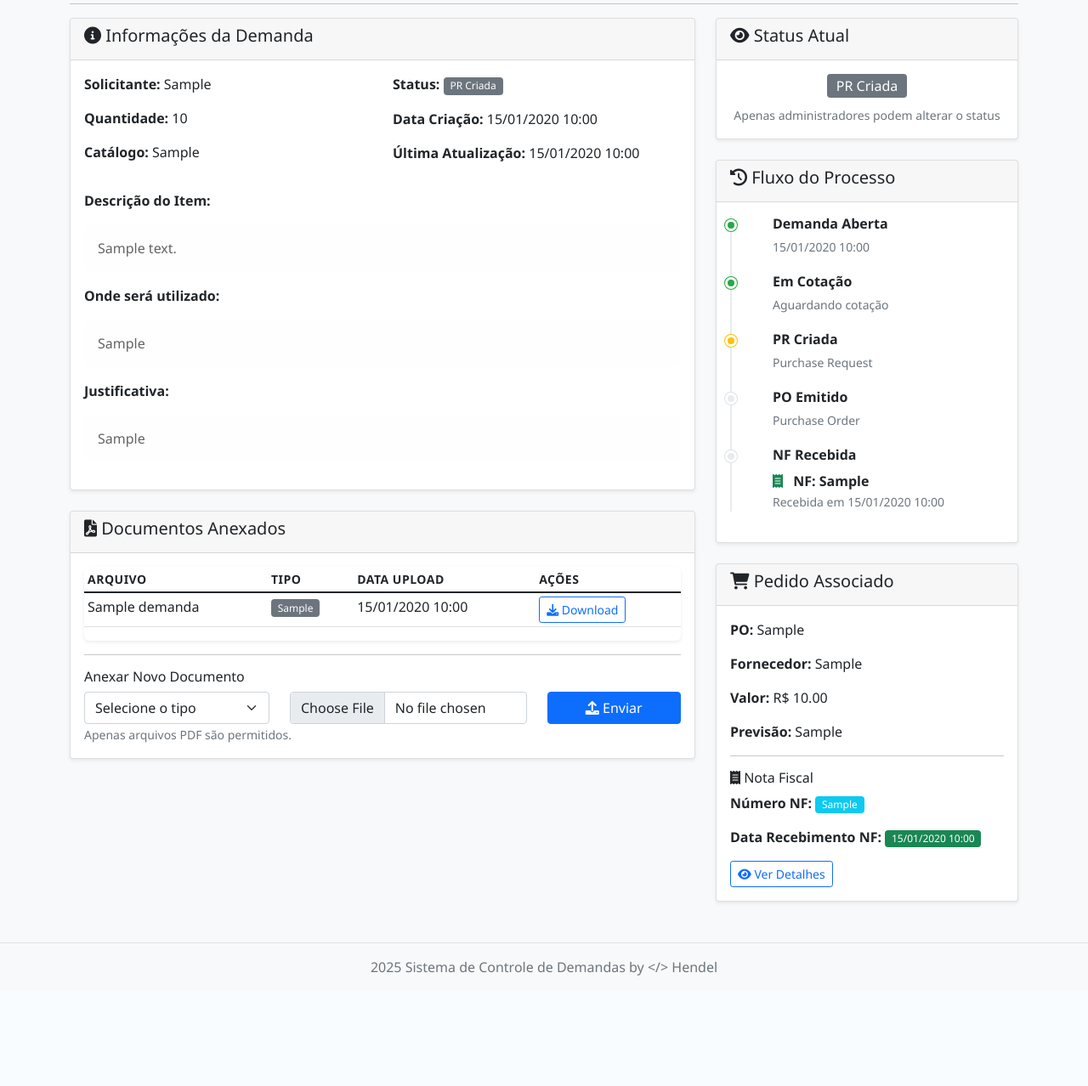
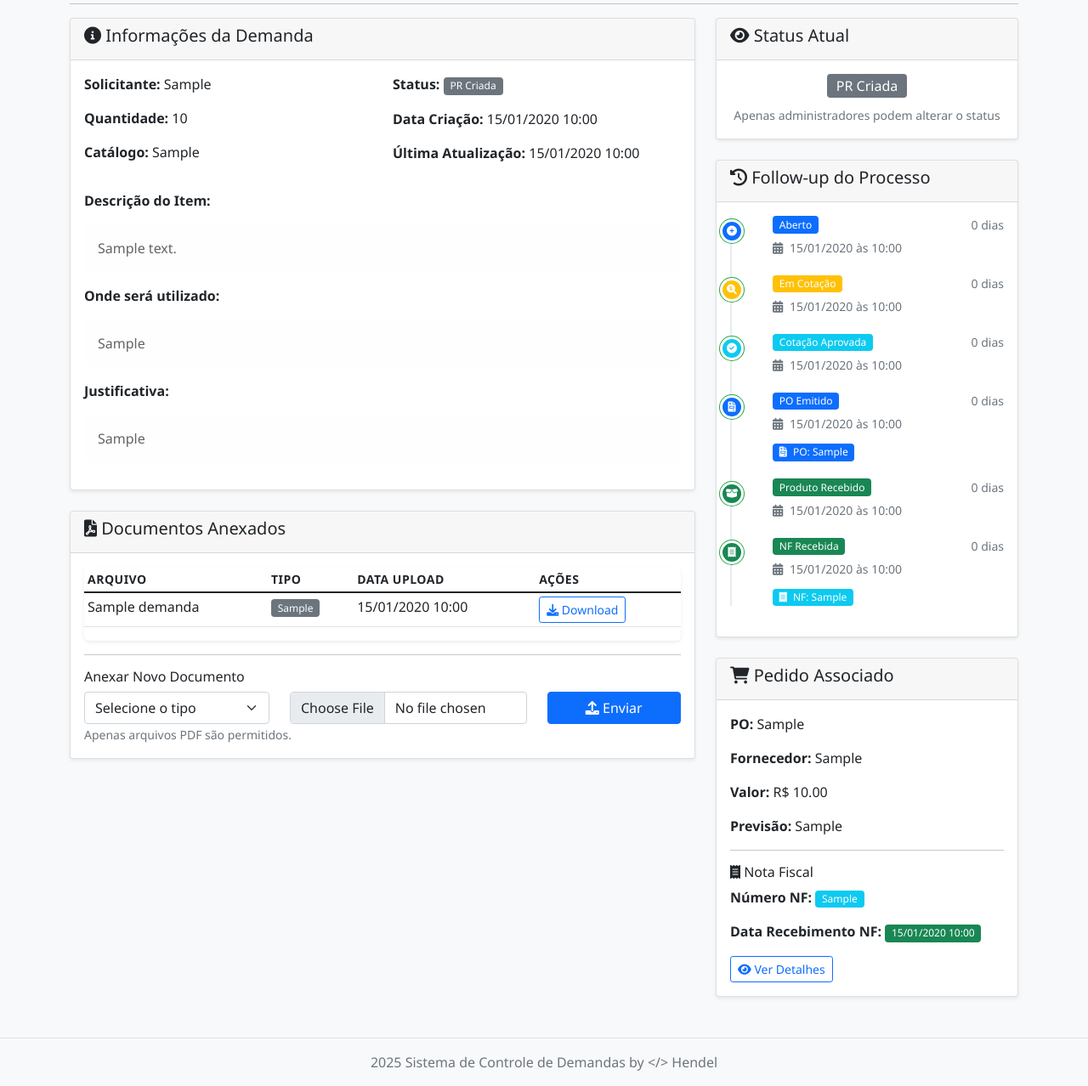
Before and after one commit to hendelsantos/sistema-demandas-flask, a Flask app: page /demanda/1 in a window 1280 px wide. Shown: the part 144-1422 px from the top of the page at 85% size. Before the commit the page ends 1292 px from the top, so only its background shows below. Run offline with Flask 3, Linux system fonts and the light colour scheme; tables that the repository leaves empty hold one stand-in row (values such as "Sample post").

Commit message:
feat: Adiciona datas de follow-up em cada etapa do processo
- Adiciona campos de data para cada status no modelo Demanda
- Atualiza funções para registrar data ao mudar status
- Exibe histórico de datas no fluxo do processo (timeline)
- Melhora visualização do acompanhamento de cada etapa

```diff
--- a/app.py
+++ b/app.py
@@ -33,6 +33,14 @@ class Demanda(db.Model):
     status = db.Column(db.String(50), default='Aberto')
     data_criacao = db.Column(db.DateTime, default=datetime.utcnow)
     data_atualizacao = db.Column(db.DateTime, default=datetime.utcnow, onupdate=datetime.utcnow)
+
+    # Datas de follow-up para cada etapa do processo
+    data_aberto = db.Column(db.DateTime, default=datetime.utcnow)  # Data que foi criada (Aberto)
+    data_em_cotacao = db.Column(db.DateTime)  # Data que entrou em cotação
+    data_cotacao_aprovada = db.Column(db.DateTime)  # Data que a cotação foi aprovada
+    data_po_emitido = db.Column(db.DateTime)  # Data que o PO foi emitido
+    data_produto_recebido = db.Column(db.DateTime)  # Data que o produto foi recebido
+    data_nf_recebida = db.Column(db.DateTime)  # Data que a NF foi recebida
 
     # Relacionamentos
     arquivos = db.relationship('ArquivoDemanda', backref='demanda', lazy=True, cascade='all, delete-orphan')
@@ -187,8 +195,22 @@ def atualizar_status(id):
     demanda = Demanda.query.get_or_404(id)
     novo_status = request.form['status']
 
+    # Atualizar data específica baseada no novo status
+    agora = datetime.utcnow()
+
+    if novo_status == 'Em Cotação' and not demanda.data_em_cotacao:
+        demanda.data_em_cotacao = agora
+    elif novo_status == 'Cotação Aprovada' and not demanda.data_cotacao_aprovada:
+        demanda.data_cotacao_aprovada = agora
+    elif novo_status == 'PO Emitido' and not demanda.data_po_emitido:
+        demanda.data_po_emitido = agora
+    elif novo_status == 'Produto Recebido' and not demanda.data_produto_recebido:
+        demanda.data_produto_recebido = agora
+    elif novo_status == 'NF Recebida' and not demanda.data_nf_recebida:
+        demanda.data_nf_recebida = agora
+
     demanda.status = novo_status
-    demanda.data_atualizacao = datetime.utcnow()
+    demanda.data_atualizacao = agora
 
     db.session.commit()
     flash(f'Status atualizado para: {novo_status}', 'success')
@@ -297,9 +319,12 @@ def novo_pedido(demanda_id):
 
         db.session.add(pedido)
 
-        # Atualizar status da demanda
+        # Atualizar status da demanda e data de follow-up
+        agora = datetime.utcnow()
         demanda.status = 'PO Emitido'
-        demanda.data_atualizacao = datetime.utcnow()
+        demanda.data_atualizacao = agora
+        if not demanda.data_po_emitido:
+            demanda.data_po_emitido = agora
 
         db.session.commit()
 
@@ -313,8 +338,16 @@ def novo_pedido(demanda_id):
 def confirmar_recebimento(pedido_id):
     pedido = Pedido.query.get_or_404(pedido_id)
 
-    pedido.data_recebimento = datetime.utcnow()
+    agora = datetime.utcnow()
+    pedido.data_recebimento = agora
     pedido.valor_recebido = float(request.form['valor_recebido']) if request.form['valor_recebido'] else pedido.valor_total
+
+    # Atualizar data de follow-up da demanda
+    demanda = pedido.demanda
+    if not demanda.data_produto_recebido:
+        demanda.data_produto_recebido = agora
+        demanda.status = 'Produto Recebido'
+        demanda.data_atualizacao = agora
 
     db.session.commit()
 
@@ -326,14 +359,17 @@ def confirmar_recebimento(pedido_id):
 def confirmar_recebimento_nf(pedido_id):
     pedido = Pedido.query.get_or_404(pedido_id)
 
+    agora = datetime.utcnow()
     # Atualizar dados da Nota Fiscal
     pedido.numero_nota_fiscal = request.form['numero_nota_fiscal']
-    pedido.data_recebimento_nf = datetime.utcnow()
+    pedido.data_recebimento_nf = agora
 
-    # Atualizar status da demanda para "NF Recebida"
+    # Atualizar status da demanda para "NF Recebida" e data de follow-up
     demanda = pedido.demanda
     demanda.status = 'NF Recebida'
-    demanda.data_atualizacao = datetime.utcnow()
+    demanda.data_atualizacao = agora
+    if not demanda.data_nf_recebida:
+        demanda.data_nf_recebida = agora
 
     db.session.commit()
 
@@ -410,6 +446,73 @@ def api_metricas_chart():
         'recebidos': recebidos
     })
 
+# Função helper para formatar data no template
+@app.template_filter('format_date')
+def format_date(date):
+    if date:
+        return date.strftime('%d/%m/%Y às %H:%M')
+    return 'Não informado'
+
+# Função helper para obter histórico de follow-up
+def obter_historico_followup(demanda):
+    """Retorna lista ordenada com o histórico de follow-up da demanda"""
+    historico = []
+
+    if demanda.data_aberto:
+        historico.append({
+            'status': 'Aberto',
+            'data': demanda.data_aberto,
+            'icone': 'fa-plus-circle',
+            'cor': 'primary'
+        })
+
+    if demanda.data_em_cotacao:
+        historico.append({
+            'status': 'Em Cotação',
+            'data': demanda.data_em_cotacao,
+            'icone': 'fa-search-dollar',
+            'cor': 'warning'
+        })
+
+    if demanda.data_cotacao_aprovada:
+        historico.append({
+            'status': 'Cotação Aprovada',
+            'data': demanda.data_cotacao_aprovada,
+            'icone': 'fa-check-circle',
+            'cor': 'info'
+        })
+
+    if demanda.data_po_emitido:
+        historico.append({
+            'status': 'PO Emitido',
+            'data': demanda.data_po_emitido,
+            'icone': 'fa-file-invoice',
+            'cor': 'primary'
+        })
+
+    if demanda.data_produto_recebido:
+        historico.append({
+            'status': 'Produto Recebido',
+            'data': demanda.data_produto_recebido,
+            'icone': 'fa-box-open',
+            'cor': 'success'
+        })
+
+    if demanda.data_nf_recebida:
+        historico.append({
+            'status': 'NF Recebida',
+            'data': demanda.data_nf_recebida,
+            'icone': 'fa-receipt',
+            'cor': 'success'
+        })
+
+    # Ordenar por data
+    historico.sort(key=lambda x: x['data'])
+    return historico
+
+# Disponibilizar função para templates
+app.jinja_env.globals.update(obter_historico_followup=obter_historico_followup)
+
 def criar_usuario_admin():
     """Criar usuário admin padrão se não existir"""
     admin = Usuario.query.filter_by(username='admin').first()
--- a/static/css/style.css
+++ b/static/css/style.css
@@ -98,6 +98,47 @@ body {
     background-color: #e9ecef;
     border: 3px solid #fff;
     box-shadow: 0 0 0 1px #dee2e6;
+    display: flex;
+    align-items: center;
+    justify-content: center;
+    width: 28px;
+    height: 28px;
+    left: -42px;
+}
+
+.timeline-marker i {
+    font-size: 12px;
+    color: #fff;
+}
+
+.timeline-marker.bg-primary {
+    background-color: var(--bs-primary) !important;
+}
+
+.timeline-marker.bg-success {
+    background-color: var(--bs-success) !important;
+}
+
+.timeline-marker.bg-warning {
+    background-color: var(--bs-warning) !important;
+}
+
+.timeline-marker.bg-info {
+    background-color: var(--bs-info) !important;
+}
+
+.timeline-marker.bg-light {
+    background-color: var(--bs-light) !important;
+    border-color: var(--bs-gray-300) !important;
+}
+
+.timeline-item.pending {
+    opacity: 0.6;
+}
+
+.timeline-item.pending .timeline-content h6 {
+    color: #6c757d;
+}
 }
 
 .timeline-item.active .timeline-marker {
--- a/templates/detalhes_demanda.html
+++ b/templates/detalhes_demanda.html
@@ -203,60 +203,87 @@
         </div>
         {% endif %}
 
-        <!-- Timeline de Status -->
+        <!-- Timeline de Status com Follow-up Detalhado -->
         <div class="card mt-4">
             <div class="card-header">
-                <h5><i class="fas fa-history"></i> Fluxo do Processo</h5>
+                <h5><i class="fas fa-history"></i> Follow-up do Processo</h5>
             </div>
             <div class="card-body">
                 <div class="timeline">
-                    <div class="timeline-item {{ 'active' if demanda.status == 'Aberto' else 'completed' if demanda.status in ['Em Cotação', 'PR Criada', 'PO Emitido', 'NF Recebida'] else '' }}">
-                        <div class="timeline-marker"></div>
-                        <div class="timeline-content">
-                            <h6>Demanda Aberta</h6>
-                            <small>{{ demanda.data_criacao.strftime('%d/%m/%Y %H:%M') }}</small>
+                    {% set historico = obter_historico_followup(demanda) %}
+                    {% for item in historico %}
+                        <div class="timeline-item completed">
+                            <div class="timeline-marker bg-{{ item.cor }}">
+                                <i class="fas {{ item.icone }}"></i>
+                            </div>
+                            <div class="timeline-content">
+                                <div class="d-flex justify-content-between align-items-start">
+                                    <div>
+                                        <h6 class="mb-1">
+                                            <span class="badge bg-{{ item.cor }} me-2">{{ item.status }}</span>
+                                        </h6>
+                                        <small class="text-muted">
+                                            <i class="fas fa-calendar-alt me-1"></i>
+                                            {{ item.data | format_date }}
+                                        </small>
+
+                                        {% if item.status == 'NF Recebida' and demanda.pedido and demanda.pedido.numero_nota_fiscal %}
+                                            <div class="mt-2">
+                                                <span class="badge bg-info">
+                                                    <i class="fas fa-receipt me-1"></i>
+                                                    NF: {{ demanda.pedido.numero_nota_fiscal }}
+                                                </span>
+                                            </div>
+                                        {% endif %}
+
+                                        {% if item.status == 'PO Emitido' and demanda.pedido and demanda.pedido.numero_po %}
+                                            <div class="mt-2">
+                                                <span class="badge bg-primary">
+                                                    <i class="fas fa-file-invoice me-1"></i>
+                                                    PO: {{ demanda.pedido.numero_po }}
+                                                </span>
+                                            </div>
+                                        {% endif %}
+                                    </div>
+                                    <small class="text-muted">
+                                        {{ (item.data - demanda.data_criacao).days }} dias
+                                    </small>
+                                </div>
+                            </div>
                         </div>
-                    </div>
+                    {% endfor %}
 
-                    <div class="timeline-item {{ 'active' if demanda.status == 'Em Cotação' else 'completed' if demanda.status in ['PR Criada', 'PO Emitido', 'NF Recebida'] else '' }}">
-                        <div class="timeline-marker"></div>
-                        <div class="timeline-content">
-                            <h6>Em Cotação</h6>
-                            <small>Aguardando cotação</small>
-                        </div>
-                    </div>
+                    <!-- Mostrar próximos passos se não estiver completo -->
+                    {% if demanda.status != 'NF Recebida' %}
+                        {% set proximos_status = [] %}
+                        {% if not demanda.data_em_cotacao %}
+                            {% set _ = proximos_status.append('Em Cotação') %}
+                        {% endif %}
+                        {% if not demanda.data_cotacao_aprovada %}
+                            {% set _ = proximos_status.append('Cotação Aprovada') %}
+                        {% endif %}
+                        {% if not demanda.data_po_emitido %}
+                            {% set _ = proximos_status.append('PO Emitido') %}
+                        {% endif %}
+                        {% if not demanda.data_produto_recebido %}
+                            {% set _ = proximos_status.append('Produto Recebido') %}
+                        {% endif %}
+                        {% if not demanda.data_nf_recebida %}
+                            {% set _ = proximos_status.append('NF Recebida') %}
+                        {% endif %}
 
-                    <div class="timeline-item {{ 'active' if demanda.status == 'PR Criada' else 'completed' if demanda.status in ['PO Emitido', 'NF Recebida'] else '' }}">
-                        <div class="timeline-marker"></div>
-                        <div class="timeline-content">
-                            <h6>PR Criada</h6>
-                            <small>Purchase Request</small>
-                        </div>
-                    </div>
-
-                    <div class="timeline-item {{ 'active' if demanda.status == 'PO Emitido' else 'completed' if demanda.status == 'NF Recebida' else '' }}">
-                        <div class="timeline-marker"></div>
-                        <div class="timeline-content">
-                            <h6>PO Emitido</h6>
-                            <small>Purchase Order</small>
-                        </div>
-                    </div>
-
-                    <div class="timeline-item {{ 'active' if demanda.status == 'NF Recebida' else '' }}">
-                        <div class="timeline-marker"></div>
-                        <div class="timeline-content">
-                            <h6>NF Recebida</h6>
-                            {% if demanda.pedido and demanda.pedido.data_recebimento_nf %}
-                                <div class="mt-2">
-                                    <i class="fas fa-receipt text-success me-2"></i>
-                                    <strong>NF: {{ demanda.pedido.numero_nota_fiscal }}</strong>
-                                    <br><small class="text-muted">Recebida em {{ demanda.pedido.data_recebimento_nf.strftime('%d/%m/%Y %H:%M') }}</small>
+                        {% for status in proximos_status %}
+                            <div class="timeline-item pending">
+                                <div class="timeline-marker bg-light">
+                                    <i class="fas fa-clock text-muted"></i>
                                 </div>
-                            {% else %}
-                                <small>Nota Fiscal</small>
-                            {% endif %}
-                        </div>
-                    </div>
+                                <div class="timeline-content">
+                                    <h6 class="text-muted">{{ status }}</h6>
+                                    <small class="text-muted">Pendente</small>
+                                </div>
+                            </div>
+                        {% endfor %}
+                    {% endif %}
                 </div>
             </div>
         </div>
```
